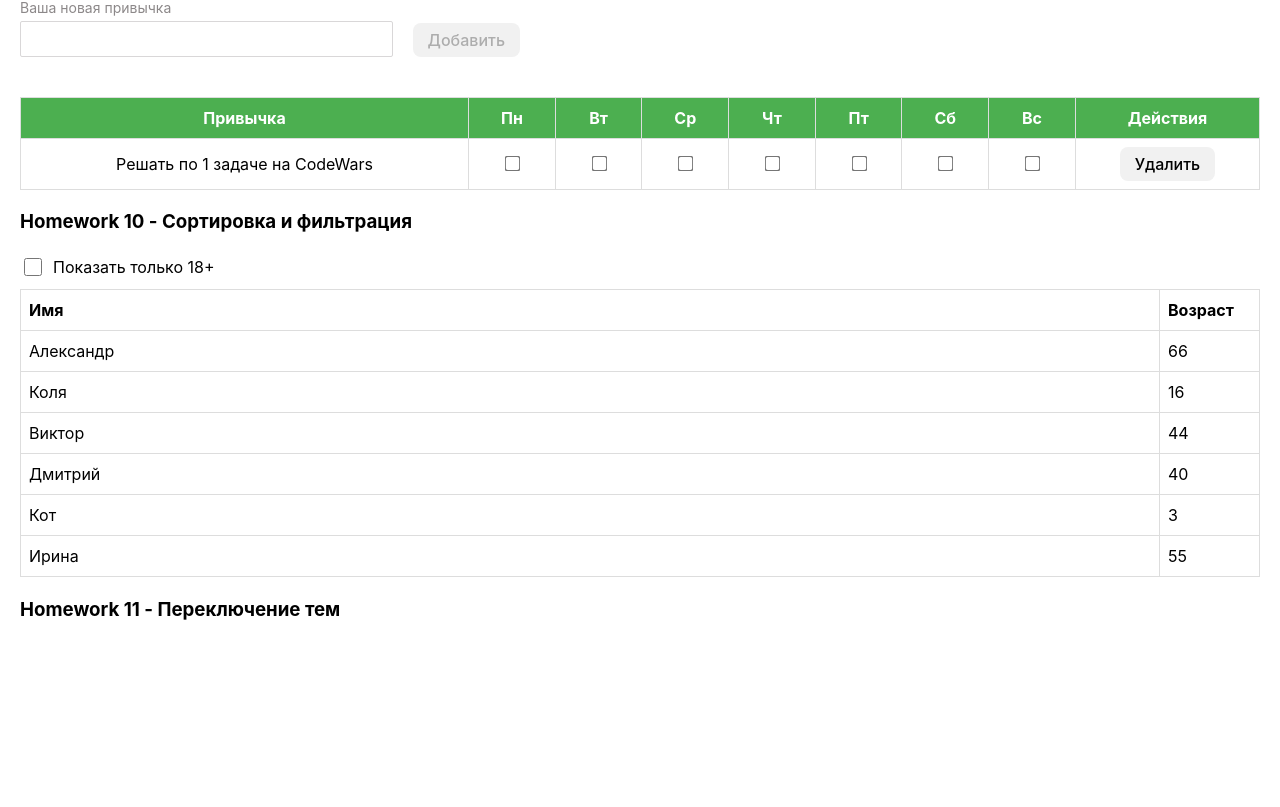
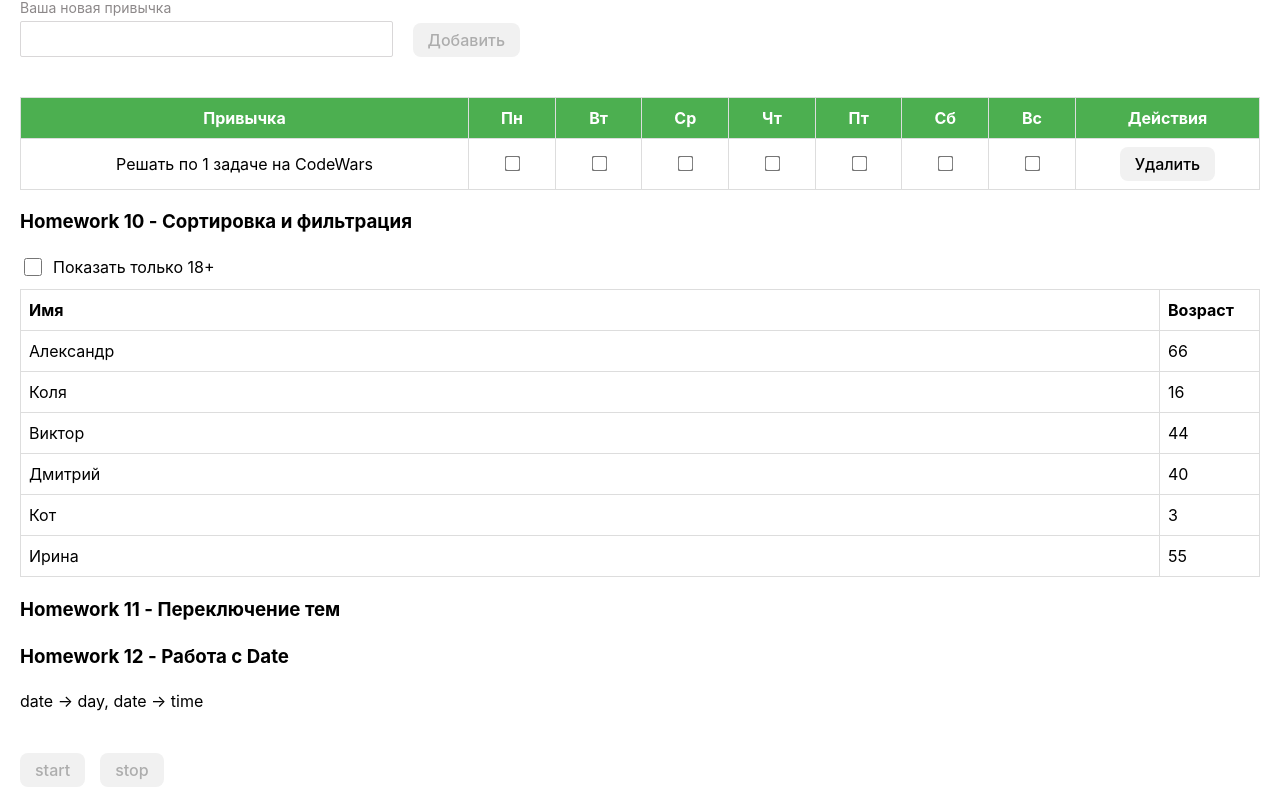
Before and after one commit to it-incubator/homework-front, a React (Vite) app: page /sprint-3 in a window 1280 px wide. Shown: the part 223-1030 px from the top of the page. Before the commit the page ends 886 px from the top, so only its background shows below. Built offline with nearby package versions, Linux system fonts and the light colour scheme.

Commit message:
feat: add hw-12 (dates and time)

```diff
--- /dev/null
+++ b/src/homeworks/sprint-3/hw-12/Homework12.module.css
@@ -0,0 +1,13 @@
+.watch {
+  position: relative;
+  margin-bottom: 40px;
+}
+
+.buttonBox {
+  display: flex;
+  gap: 15px;
+}
+
+.more {
+  position: absolute;
+}
--- /dev/null
+++ b/src/homeworks/sprint-3/hw-12/Homework12.tsx
@@ -0,0 +1,126 @@
+import s from './Homework12.module.css'
+import { useState } from 'react'
+import { Button } from '@/homeworks/sprint-2/hw-7/button/button.tsx'
+
+/* 📝
+ * В данном задании необходимо реализовать часы, которые отображают текущее время при нажатии на кнопку start.
+ * - если таймер запущен, то кнопка start должна быть задизейблена
+ * - если таймер не запущен, то кнопка stop должна быть задизейблена
+ * - при наведении на часы должна отображаться дата (в формате February, 18.02.2025).
+ * - при клике на кнопку stop часы должны остановиться.
+ * - текущее время должно сохраняться в LocalStorage и отображаться при обновлении страницы.
+ *
+ * 🧙‍ Для работы с датами часто используют библиотеки (например, date-fns), но мы попробуем
+ * использовать нативные возможности JS.
+ *
+ * 🧙‍ Немного терминологии. locale (локаль) — идентификатор для установки языка и предпочитаемого форматирования (дат, времени и др.).
+ * Состоит из кода языка, и кода страны/региона (код региона не обязателен).
+ * Примеры:
+ * - `en-US` — английский для США
+ * - `en-GB` — английский для Великобритании
+ * - `ru-RU` — русский для России
+ * - `nl` — голландский, без указания региона
+ * */
+
+const DATE_KEY = 'hw9-date' // для LS
+const getInitialDate = () => new Date(localStorage.getItem(DATE_KEY) || Date.now())
+
+export const Homework12 = () => {
+  const [timerId, setTimerId] = useState<number | undefined>(undefined)
+
+  // 🧙‍♂️ В качестве initial state в useState, можно передать функцию => эта функция будет вызвана для установки значения.
+  // Вызов функции будет выполнен только один раз - при ререндерах повторных вызовов не будет.
+  const [date, setDate] = useState<Date>(getInitialDate)
+
+  const [show, setShow] = useState(false)
+
+  const start = () => {
+    // 📝 запустить часы (должно отображаться реальное время) - https://learn.javascript.ru/settimeout-setinterval#setinterval
+
+    // 📝 сохранить ID таймера в state
+    // 🧙‍♂️ setInterval возвращает ID таймера. По умолчанию TypeScript воспринимает setInterval как функцию из Node.js,
+    // а на браузерного API и типизирует ID как NodeJS.Timer. Чтобы подсказать TypeScript, можно явно указать,
+    // что мы работаем с браузерным API, и вызвать функцию как свойство window: `window.setInterval(() => {...})`
+
+    // 📝 сохранить новую дату в LocalStorage
+    // 🧙‍♂️ В LocalStorage данные хранятся в виде строки. Преобразовать дату в строку можно с помощью метода .toString()
+
+    const timerId = window.setInterval(() => {
+      const newDate = new Date()
+      setDate(newDate)
+      localStorage.setItem(DATE_KEY, newDate.toString())
+    }, 1000)
+
+    setTimerId(timerId)
+  }
+
+  const stop = () => {
+    window.clearInterval(timerId)
+    setTimerId(undefined)
+  }
+
+  const onMouseEnter = () => {
+    // 📝 показать дату если наведена мышка
+  }
+
+  const onMouseLeave = () => {
+    // 📝 спрятать дату если мышка не наведена
+  }
+
+  // 📝 отобразить время в формате HH:mm:ss (например: 23:02:03 или 00:00:01)
+  // 🧙‍♂️ Для форматирования времени можно использовать методы объекта Date,
+  // например .toLocaleTimeString(), передав соответствующую локаль (`Ru-ru`)
+  const stringTime = 'date -> time'
+  // date.toLocaleTimeString('Ru-ru')
+
+  // 📝 отобразить дату в формате dd.MM.YYYY (например, 18.02.2025)
+  // 🧙‍ Можно использовать метод .toLocaleDateString(), передав соответствующую локаль (`Ru-ru`)
+  const stringDate = 'date -> date'
+
+  // 🧙‍ Для форматирования можно также использовать встроенный JS-объект Intl, предоставляющий Internationaliztion API.
+  // Он позволяет форматировать числа и даты, в зависимости от локали.
+  // (https://learn.javascript.ru/intl#intl-datetimeformat)
+  // Можно также использовать методы объекта Date, например .toLocaleDateString(), передав локаль и опции
+  // например, (new Date).toLocaleDateString('Ru-ru', { weekday: 'long' })
+  // (https://developer.mozilla.org/en-US/docs/Web/JavaScript/Reference/Global_Objects/Date/toLocaleDateString)
+
+  // 📝 день недели на английском (например, Tuesday)
+  const stringDay = 'date -> day'
+  // 📝 месяц на английском (например, February)
+  const stringMonth = 'date -> month'
+
+  return (
+    <section id="hw12">
+      <h3>Homework 12 - Работа с Date</h3>
+
+      <div className={s.clock}>
+        <div id={'hw9-watch'} className={s.watch} onMouseEnter={onMouseEnter} onMouseLeave={onMouseLeave}>
+          <span id={'hw9-day'}>{stringDay}</span>,{' '}
+          <span id={'hw9-time'}>
+            <time>{stringTime}</time>
+          </span>
+          {show && (
+            <div id={'hw9-more'} className={s.more}>
+              <span id={'hw9-month'}>{stringMonth}</span>, <time id={'hw9-date'}>{stringDate}</time>
+            </div>
+          )}
+        </div>
+
+        <div className={s.buttonBox}>
+          <Button
+            id={'hw9-button-start'}
+            disabled={true} // 📝 задизэйблить, если таймер запущен
+            onClick={start}>
+            start
+          </Button>
+          <Button
+            id={'hw9-button-stop'}
+            disabled={true} // 📝 задизэйблить, если таймер не запущен
+            onClick={stop}>
+            stop
+          </Button>
+        </div>
+      </div>
+    </section>
+  )
+}
--- a/src/homeworks/sprint-3/sprint-3.tsx
+++ b/src/homeworks/sprint-3/sprint-3.tsx
@@ -1,6 +1,7 @@
 import { Homework9 } from './hw-9/Homework9.tsx'
 import { Homework10 } from './hw-10/Homework10.tsx'
 import { Homework11 } from '@/homeworks/sprint-3/hw-11/Homework11.tsx'
+import { Homework12 } from '@/homeworks/sprint-3/hw-12/Homework12.tsx'
 
 export const Sprint3 = () => {
   return (
@@ -9,6 +10,7 @@ export const Sprint3 = () => {
       <Homework9 />
       <Homework10 />
       <Homework11 />
+      <Homework12 />
     </div>
   )
 }
```
Also changed, not shown: src/homeworks/sprint-3/hw-11/Homework.module.css (deleted).
